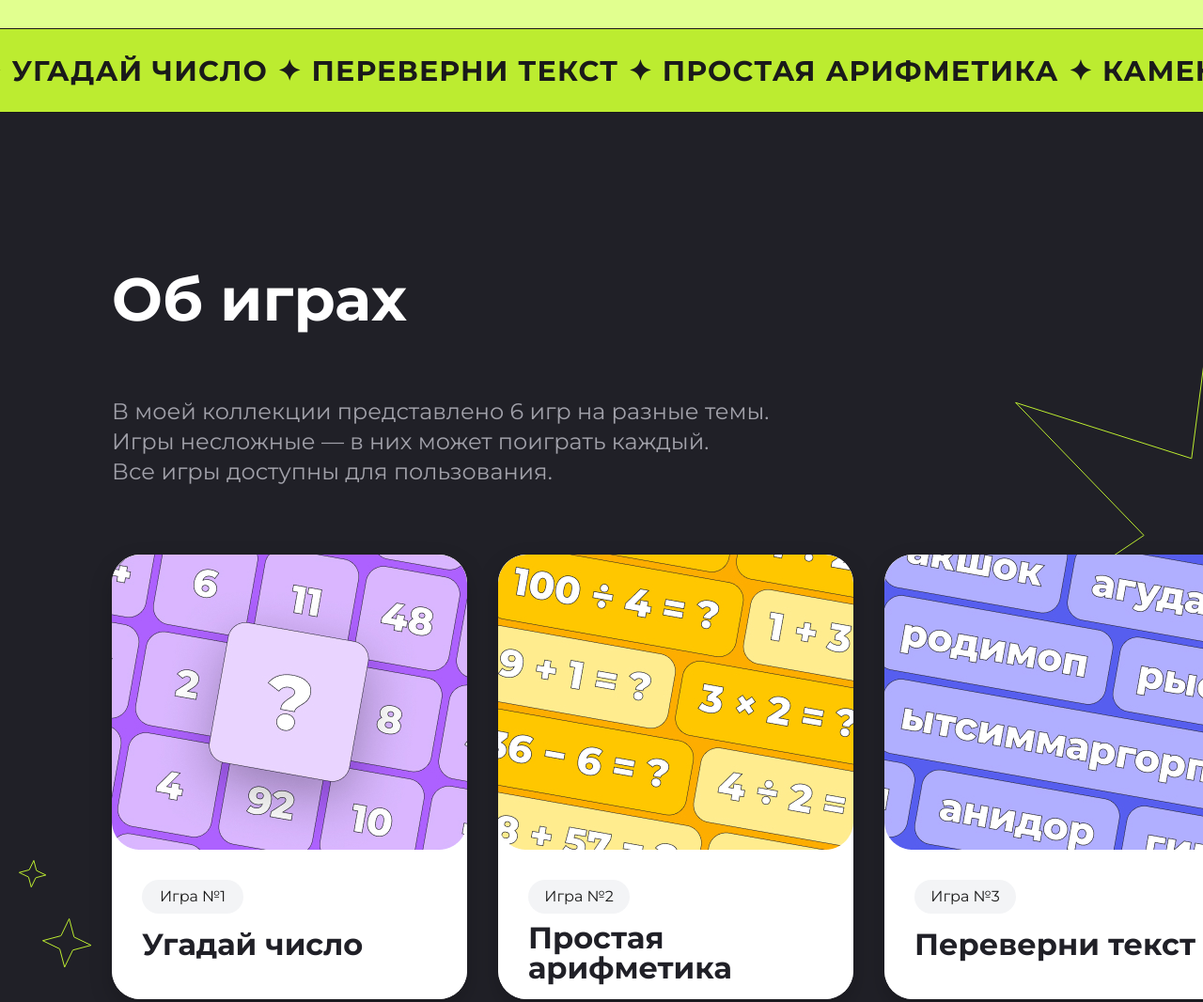
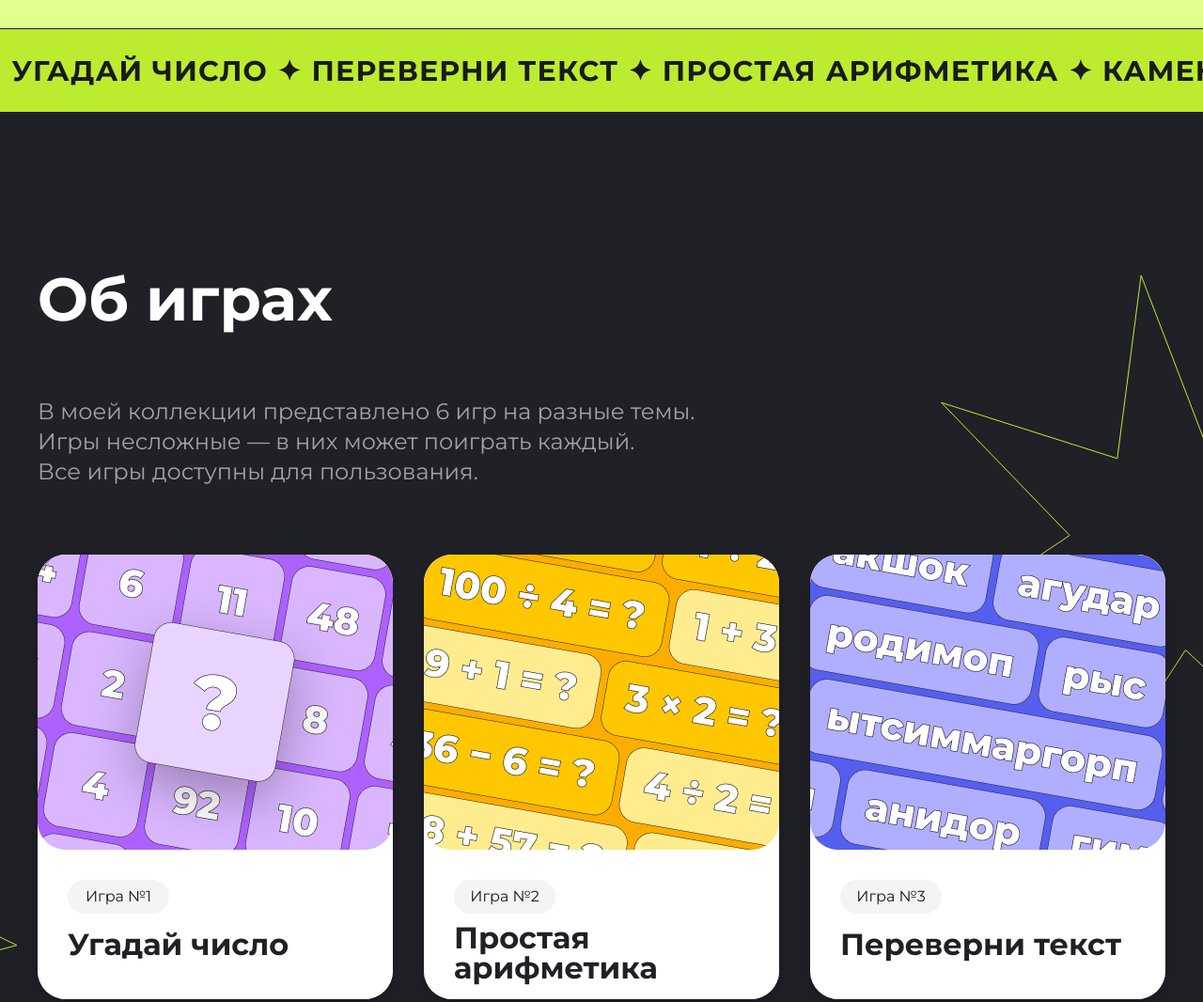
Before and after one commit to maksimkuprik/Homework1, a plain HTML site: page index.html in a window 1280 px wide. Shown: the part 680-1746 px from the top of the page at 94% size. Drawn offline with Linux system fonts and the light colour scheme.

Commit message:
доработки-1

```diff
--- a/style.css
+++ b/style.css
@@ -3,6 +3,11 @@
     padding: 0;
     box-sizing: border-box;
     font-family: 'Montserrat', sans-serif;
+}
+
+.center {
+    padding-left: calc(50% - 600px);
+    padding-right: calc(50% - 600px);
 }
 
 body {
@@ -259,7 +264,6 @@ body {
     position: relative;
     height: 1326px;
     top: 94px;
-    left: 119px;
     transform: rotate(0deg);
     opacity: 1;
     display: flex;
```
